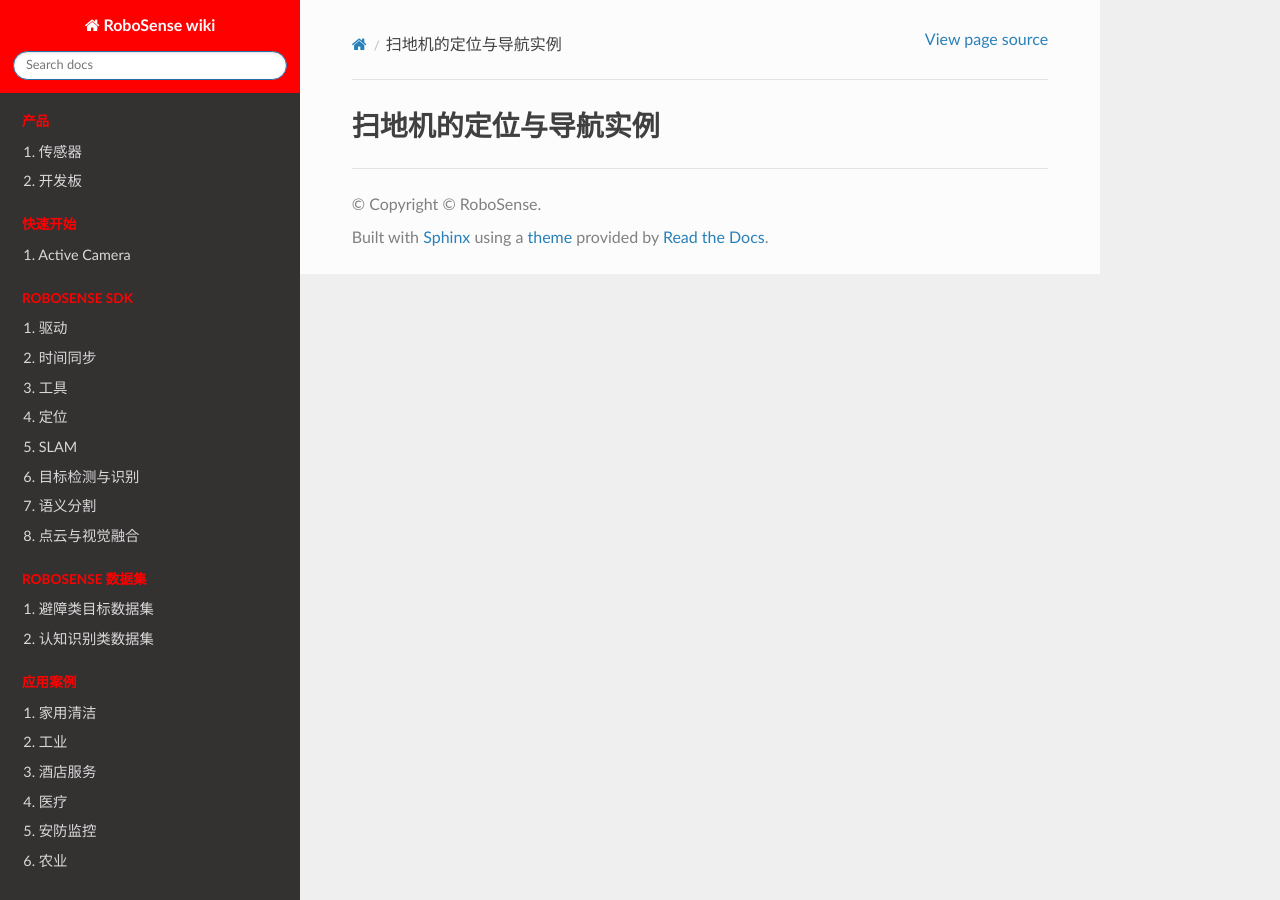
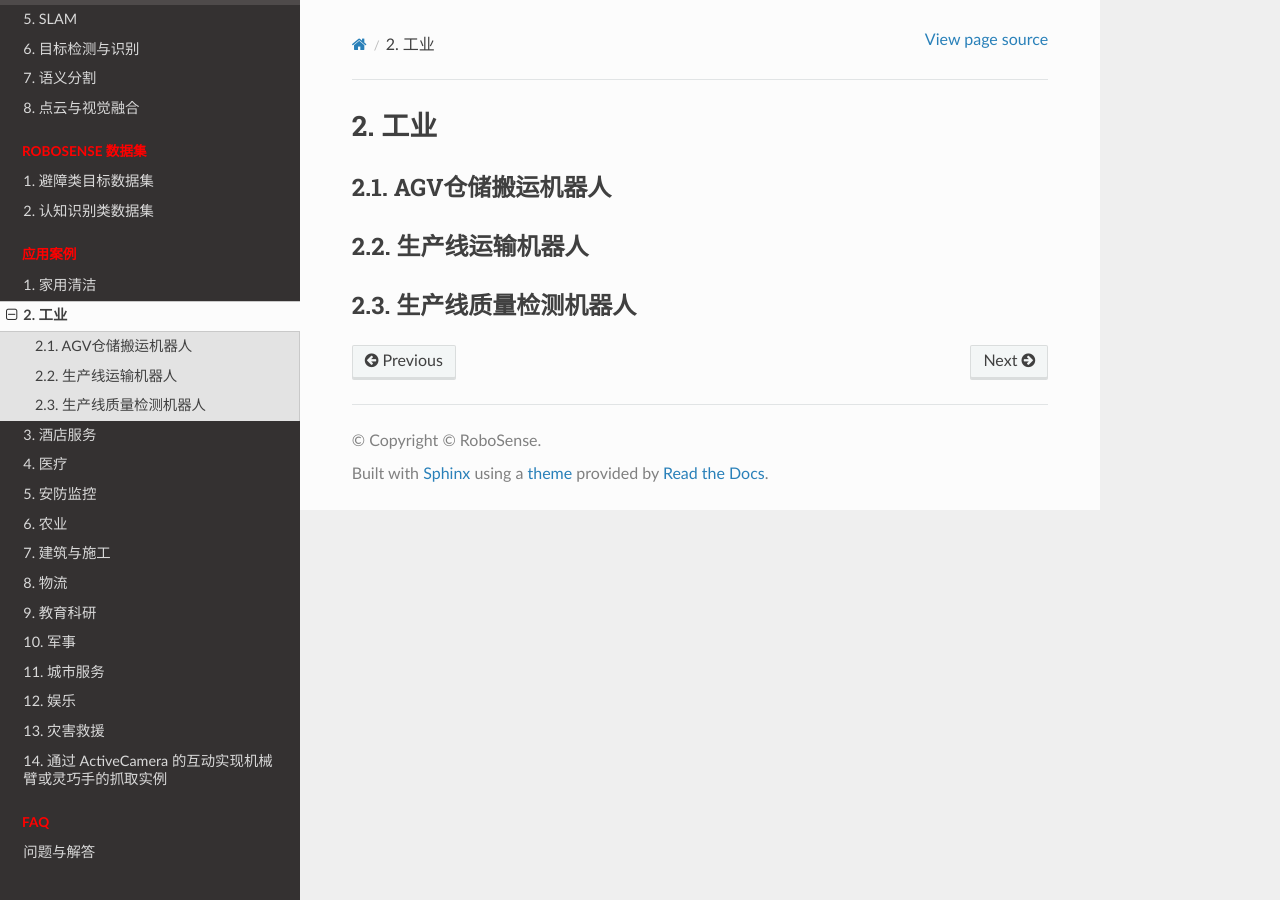
Before and after one commit to LyiL/rs_wiki_cn, a Sphinx documentation site: the page built from source/application_case/case2.md, in a window 1280 px wide. Built offline with Sphinx 7.4.7 and the Read the Docs theme 3.1.0, drawn with Linux system fonts in a browser that asks for light colours; pages that are not in the unit, such as notebooks, are missing from menus.

Commit message:
文件分离

```diff
--- /dev/null
+++ b/source/application_case/case1.md
@@ -0,0 +1,7 @@
+# 家用清洁
+
+## 割草机的定位与导航实例
+
+<iframe width="100%" height="315" src="https://cdn.robosense.cn/EM4/%E5%8F%91%E5%B8%83%E4%BC%9A%E5%9B%9E%E9%A1%BE.mp4" frameborder="0" allowfullscreen></iframe>
+
+## 扫地机的定位与导航实例
--- /dev/null
+++ b/source/application_case/case10.md
@@ -0,0 +1,3 @@
+# 军事
+## 军事帧查机器人
+## 军事排爆机器人
--- /dev/null
+++ b/source/application_case/case11.md
@@ -0,0 +1,2 @@
+# 城市服务
+## 城市清洁机器人
--- /dev/null
+++ b/source/application_case/case12.md
@@ -0,0 +1 @@
+# 娱乐
--- /dev/null
+++ b/source/application_case/case13.md
@@ -0,0 +1,3 @@
+# 灾害救援
+## 灾害搜救机器人
+## 灾害物资运送机器人
--- /dev/null
+++ b/source/application_case/case14.md
@@ -0,0 +1 @@
+# 通过 ActiveCamera 的互动实现机械臂或灵巧手的抓取实例
--- a/source/application_case/case2.md
+++ b/source/application_case/case2.md
@@ -1 +1,4 @@
-# 扫地机的定位与导航实例
+# 工业
+## AGV仓储搬运机器人
+## 生产线运输机器人
+## 生产线质量检测机器人
--- a/source/application_case/case3.md
+++ b/source/application_case/case3.md
@@ -1 +1,3 @@
-# 通过 ActiveCamera 的互动实现机械臂或灵巧手的抓取实例
+# 酒店服务
+## 酒店商场清洁机器人
+## 酒店服务机器人
--- /dev/null
+++ b/source/application_case/case4.md
@@ -0,0 +1,2 @@
+# 医疗
+## 医院药品配送机器人
--- /dev/null
+++ b/source/application_case/case5.md
@@ -0,0 +1,3 @@
+# 安防监控
+## 安防巡逻机器人
+## 工厂监控机器人
--- /dev/null
+++ b/source/application_case/case6.md
@@ -0,0 +1,2 @@
+# 农业
+## 农业作业机器人
--- /dev/null
+++ b/source/application_case/case7.md
@@ -0,0 +1,4 @@
+# 建筑与施工
+## 建筑运输机器人
+## 建筑施工机器人
+## 建筑质量检查机器人
--- /dev/null
+++ b/source/application_case/case8.md
@@ -0,0 +1,3 @@
+# 物流
+## 餐车外卖机器人
+## 物流快递配送机器人
--- /dev/null
+++ b/source/application_case/case9.md
@@ -0,0 +1 @@
+# 教育科研
```
Also changed, not shown: source/index.rst (+15 -1 lines).
